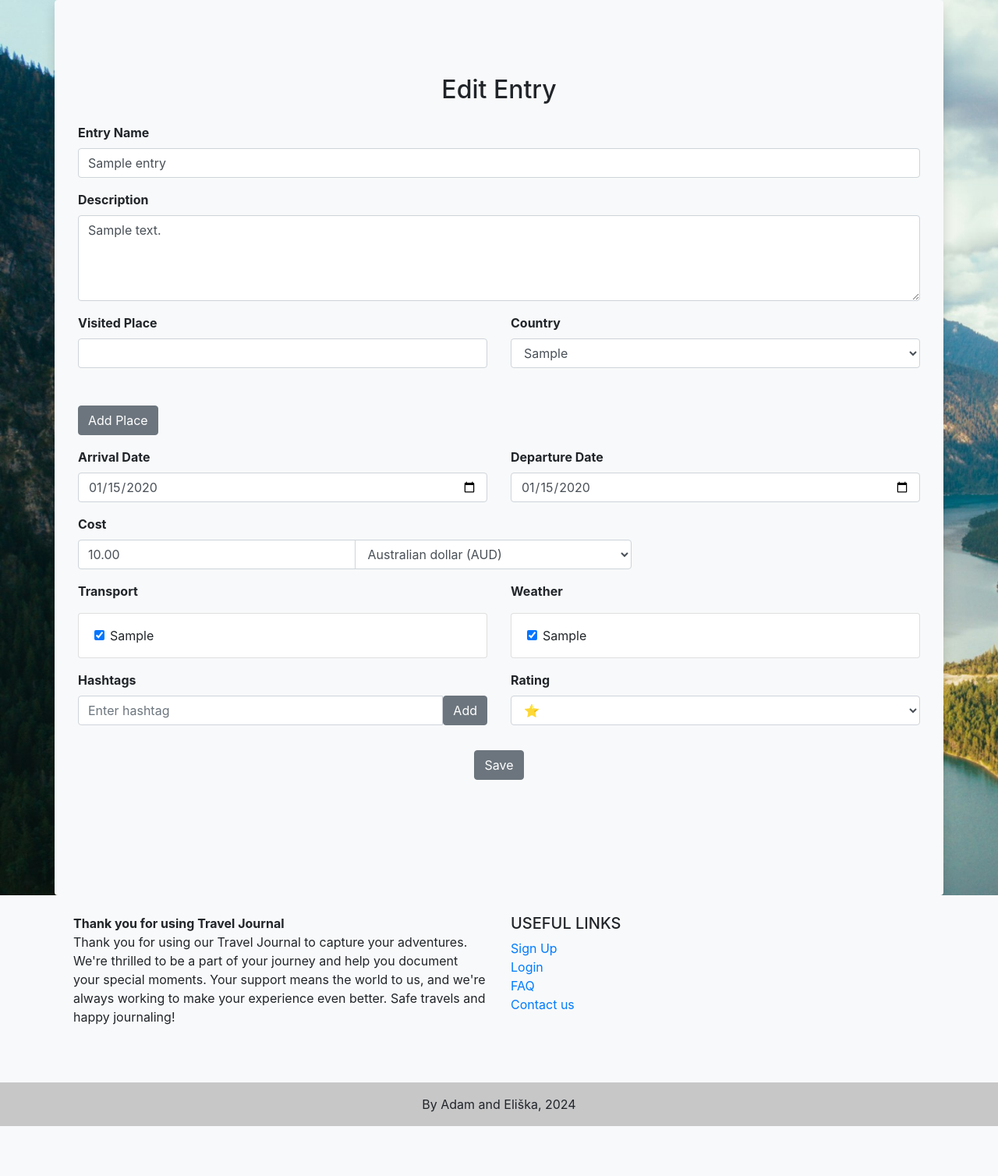
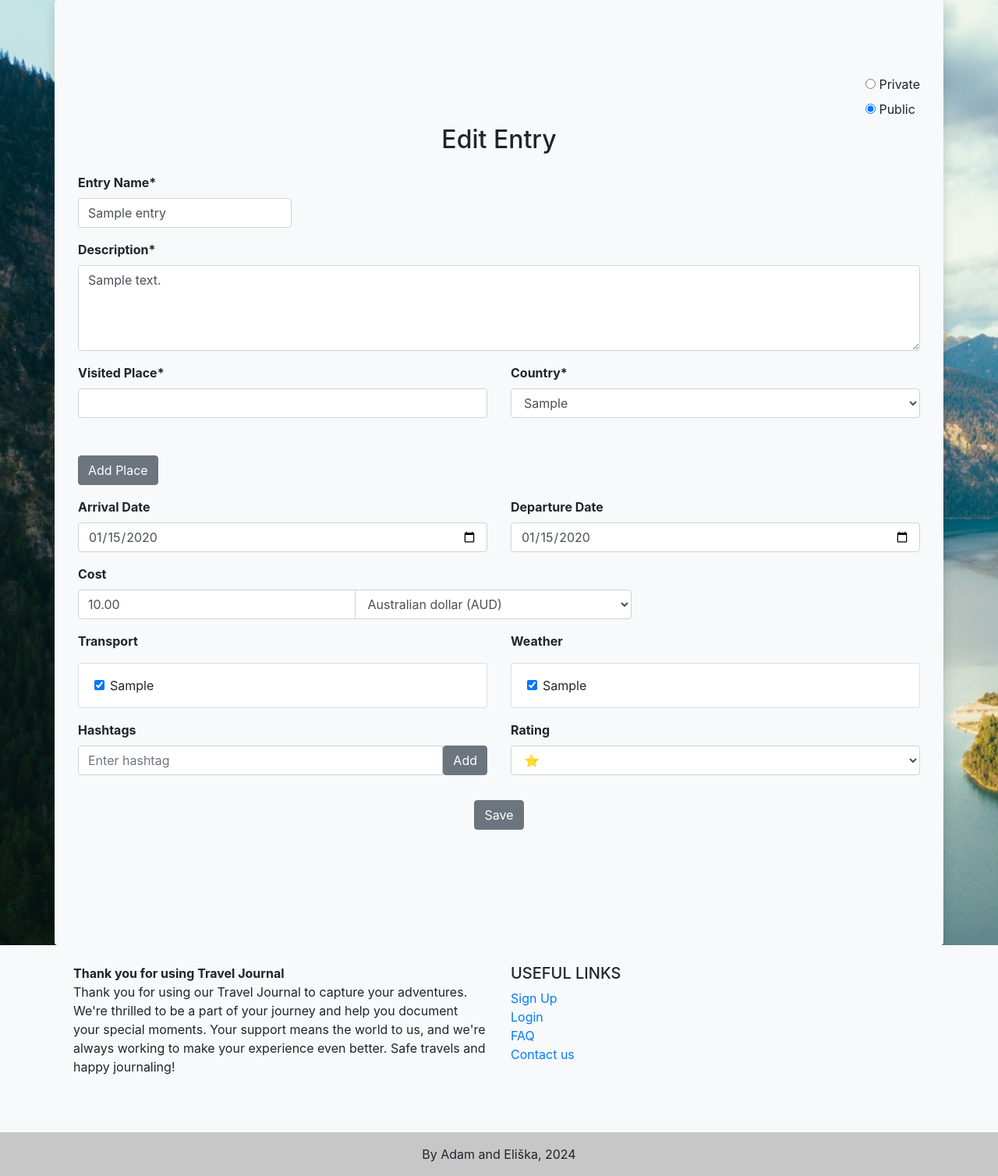
Before and after one commit to celiska/travel_journal, a Django app: page /entry/1/update in a window 1280 px wide. Shown: the part 72-1580 px from the top of the page at 78% size. Before the commit the page ends 1516 px from the top, so only its background shows below. Run offline with Django 5.2, Linux system fonts and the light colour scheme; tables that the repository leaves empty hold one stand-in row (values such as "Sample post"); parts of the project's set-up code (start-up, migrations or seed data) failed here and were passed over; some libraries are stand-ins or nearby versions.

Commit message:
Added back_button + public/private

```diff
--- a/viewer/forms.py
+++ b/viewer/forms.py
@@ -5,7 +5,10 @@ from viewer.models import Entry, Country, Weather, Transport, CURRENCY_CHOICES,
 class EntryCreateForm(forms.ModelForm):
     class Meta:
         model = Entry
-        fields = '__all__'
+        exclude = ['author']
+        widgets = {
+            'is_private': forms.RadioSelect(choices=[(True, 'Private'), (False, 'Public')])
+        }
 
     entry_name = forms.CharField(
         widget=forms.TextInput(attrs={'class': 'form-control','maxlength': '35'})
@@ -106,6 +109,7 @@ class EntryCreateForm(forms.ModelForm):
 
     def clean(self):
         cleaned_data = super().clean()
+
         arrival_date = cleaned_data.get("arrival_date")
         departure_date = cleaned_data.get("departure_date")
 
@@ -114,6 +118,7 @@ class EntryCreateForm(forms.ModelForm):
                 raise forms.ValidationError("The departure date cannot be earlier than the arrival date.")
 
         return cleaned_data
+
 
 class ImageUploadForm(forms.ModelForm):
     class Meta:
--- a/viewer/templates/entry_delete.html
+++ b/viewer/templates/entry_delete.html
@@ -9,7 +9,11 @@
             <div class="form-group text-center">
                 <p>Are you sure you want to delete your entry, <strong>{{ entry.entry_name }}</strong>? This action cannot be taken back. </p>
             </div>
-            <input id="id_submit" type="submit" value="Yes" class="btn btn-danger w-100">
+            <div class="d-flex justify-content-between">
+                <a href="{% url 'entry' entry.pk %}" class="btn btn-outline-dark w-100 me-2">Back</a>
+                <input id="id_submit" type="submit" value="Yes" class="btn btn-danger w-100">
+            </div>
+
         </form>
     </div>
 </div>
--- a/viewer/templates/entry_form.html
+++ b/viewer/templates/entry_form.html
@@ -3,6 +3,11 @@
 
 {% block content %}
 <div class="container my-5">
+
+    <div class="d-flex justify-content-end">
+        {{ form.is_private }}
+    </div>
+
     {% if request.resolver_match.view_name == "entry_update" %}
         <h2 class="text-center mb-4">Edit Entry</h2>
     {% else %}
@@ -28,14 +33,16 @@
         {% csrf_token %}
 
         <!-- Entry Name -->
-        <div class="mb-3">
-            <label for="id_entry_name" class="form-label font-weight-bold">Entry Name</label>
-            {{ form.entry_name }}
+        <div class="mb-3 d-flex justify-content-between align-items-center">
+            <div>
+                <label class="form-label font-weight-bold">Entry Name*</label>
+                {{ form.entry_name }}
+            </div>
         </div>
 
         <!-- Description -->
         <div class="mb-3">
-            <label class="form-label font-weight-bold">Description</label>
+            <label class="form-label font-weight-bold">Description*</label>
             {{ form.description }}
         </div>
 
@@ -43,12 +50,12 @@
         <div class="mb-3">
             <div class="row">
                 <div class="col-md-6">
-                    <label class="form-label font-weight-bold">Visited Place</label>
+                    <label class="form-label font-weight-bold">Visited Place*</label>
                     <input type="text" id="place-input" class="form-control" maxlength="30">
                 </div>
 
                 <div class="col-md-6">
-                    <label class="form-label font-weight-bold">Country</label>
+                    <label class="form-label font-weight-bold">Country*</label>
                     <select id="country-select" class="form-control">
                         {% for country in form.country.field.queryset %}
                             <option value="{{ country.id }}">{{ country }}</option>
--- a/viewer/views.py
+++ b/viewer/views.py
@@ -79,6 +79,7 @@ class EntryCreateView(CreateView):
     success_url = reverse_lazy('entries')
 
     def form_valid(self, form):
+        form.instance.author = self.request.user
         return super().form_valid(form)
 
 class EntryUpdateView(UpdateView):
```
Also changed, not shown: static/css/styles.css (line endings or trailing spaces).
